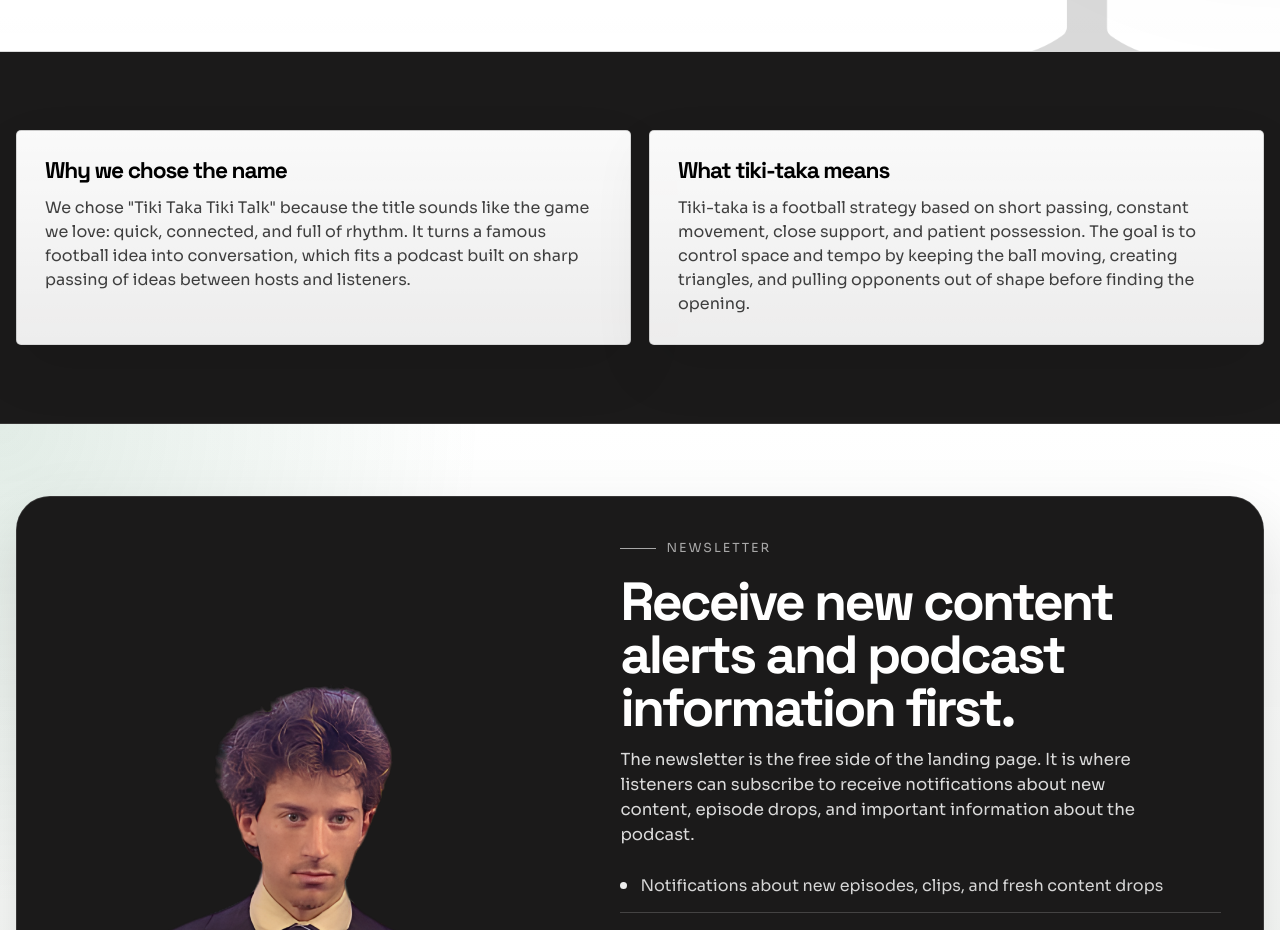
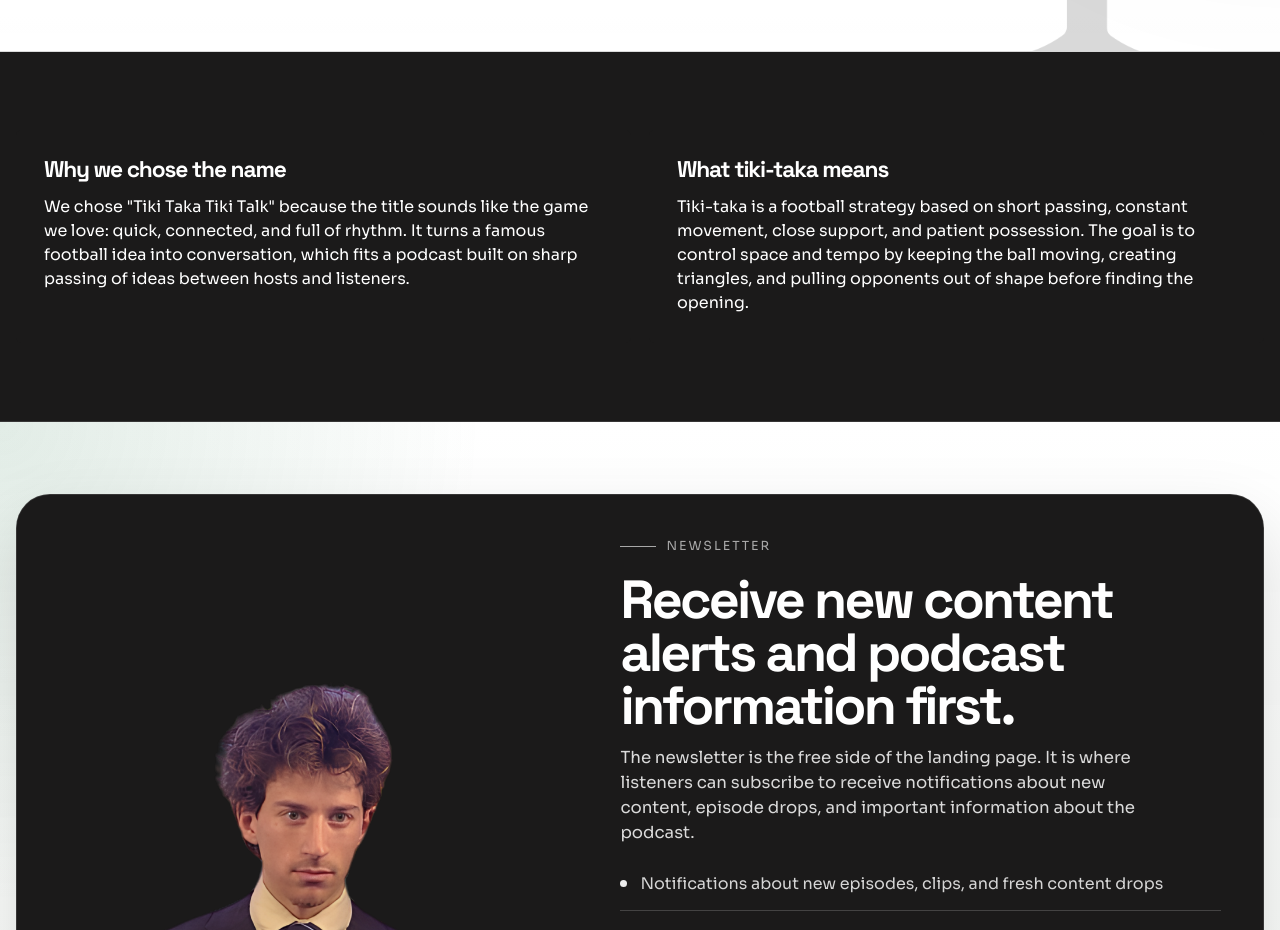
Before and after one commit to eidandreammer/Tiki-Talk, a React (Vite) app in the folder tiki-talk/: page / in a window 1280 px wide. Shown: the part 1160-2090 px from the top of the page. Built offline with nearby package versions, Linux system fonts and the light colour scheme.

Commit message:
about us

```diff
--- a/tiki-talk/src/App.css
+++ b/tiki-talk/src/App.css
@@ -462,21 +462,22 @@
   overflow: hidden;
   min-height: 100%;
   padding: 28px;
-  border: 1px solid var(--color-line);
+  border: none;
   border-radius: 5px;
-  background: linear-gradient(180deg, rgba(255, 255, 255, 0.98), rgba(255, 255, 255, 0.92));
-  box-shadow: 0 24px 60px rgba(0, 0, 0, 0.08);
+  background: #1b1a1a;
+  box-shadow: none;
+  color: #ffffff;
 }
 
 .origin-note h3 {
   margin: 0 0 14px;
   font-size: 1.42rem;
   line-height: 1.02;
-  color: var(--color-ink);
+  color: #ffffff;
 }
 
 .origin-note p {
-  color: var(--color-ink-soft);
+  color: #ffffff;
 }
 
 .section__intro h2,
```
